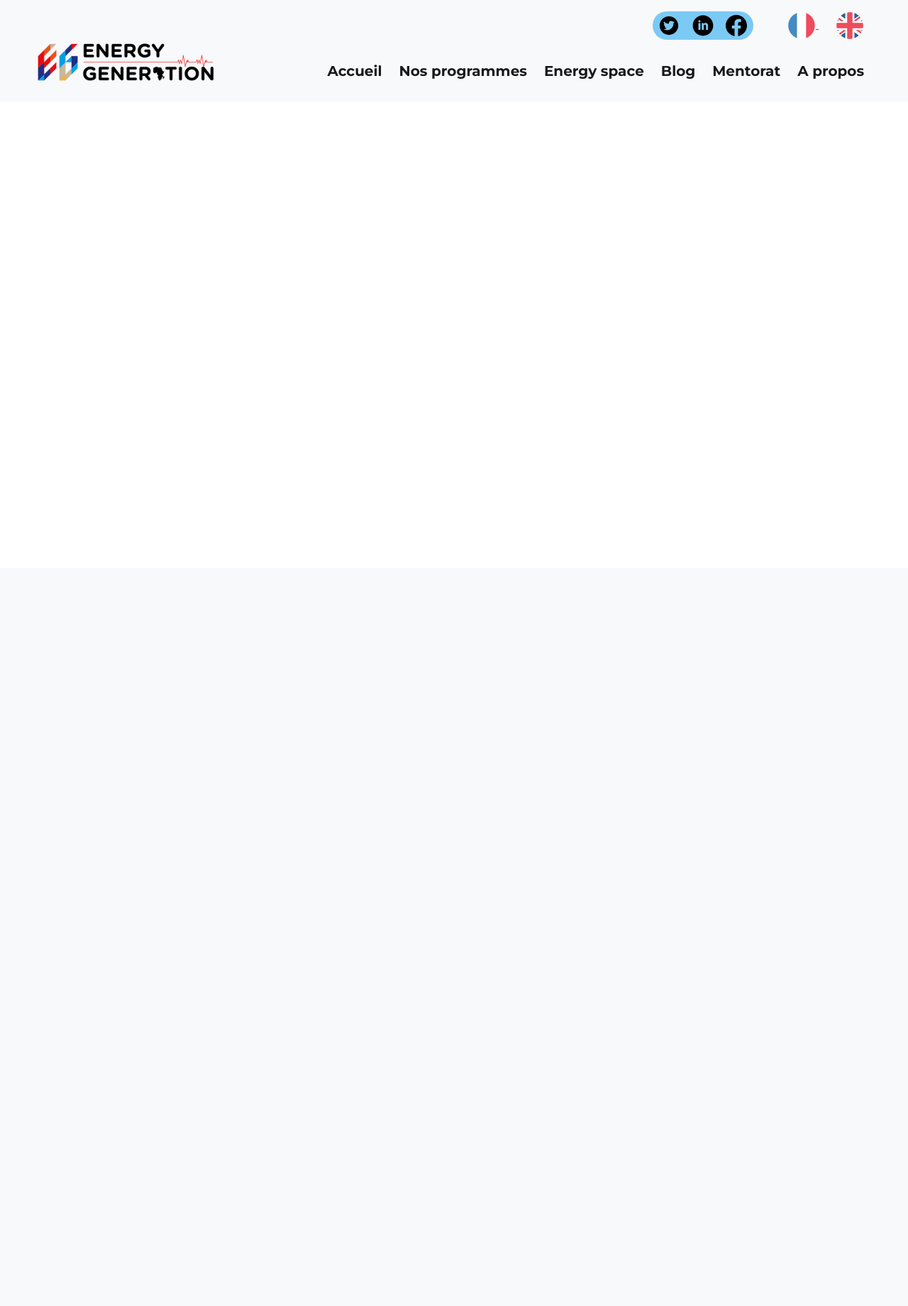
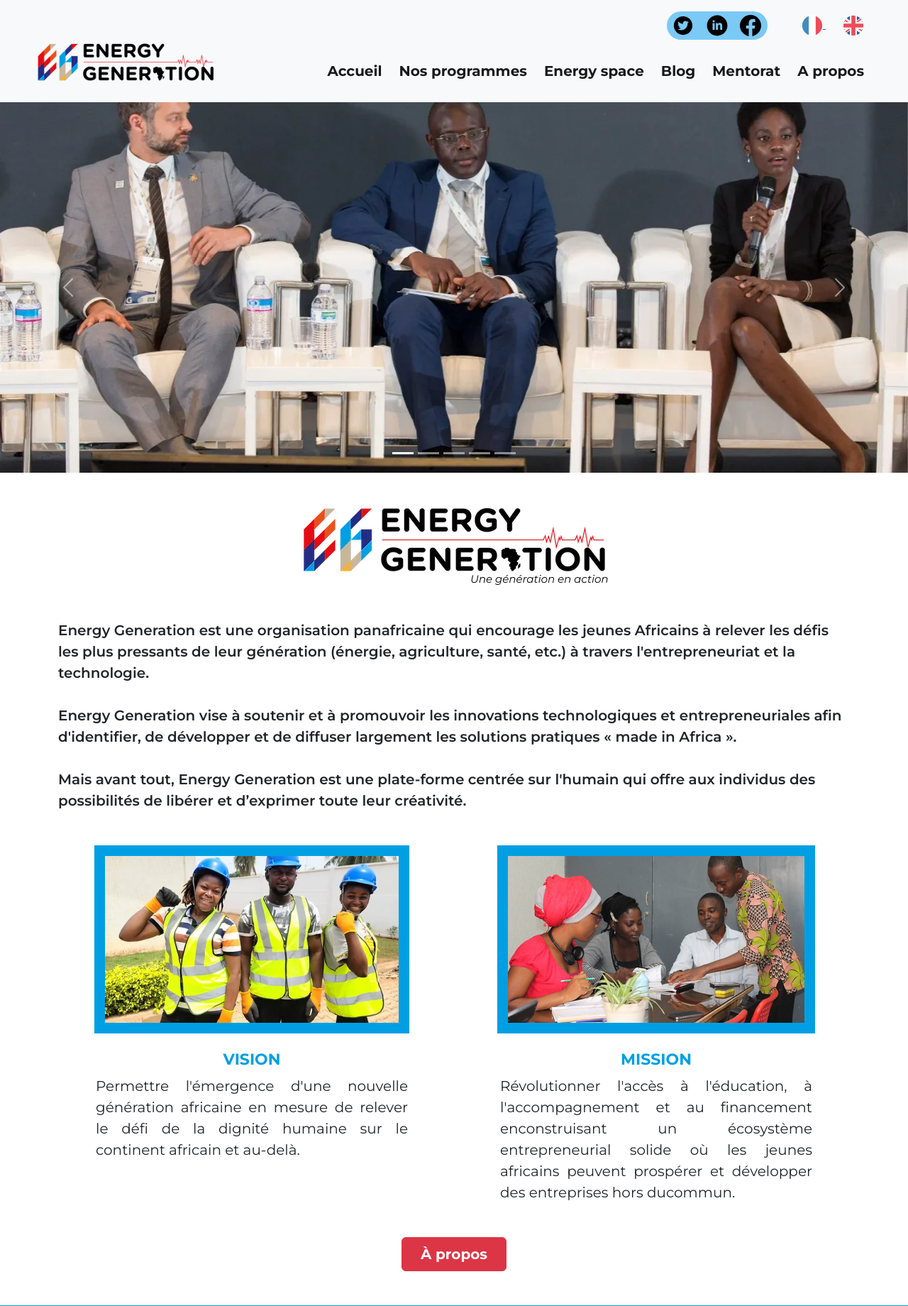
Before and after one commit to energygeneration/falcon-bp-4, a PHP site: page / in a window 1280 px wide. Shown: the top 1840 px of the page at 71% size. Before the commit the page ends 114 px from the top, so only its background shows below. Run offline with PHP 8.4, Linux system fonts and the light colour scheme.

Commit message:
integration du corps de la page d'accueil

```diff
--- a/css/style.css
+++ b/css/style.css
@@ -3,7 +3,48 @@
 body {
   font-family: "Montserrat", sans-serif;
 }
+/*  ============ font paragraphe ============ */
+p {
+  font-size: 20px;
+  font-weight: 600;
+}
 
+h1 {
+  font-weight: 500;
+  font-size: 40px;
+  color: #ffffff;
+}
+
+h2 {
+  font-weight: 700;
+  font-size: 22px;
+  color: #009fe3;
+}
+
+.p-regular {
+  font-weight: 400;
+  font-size: 20px;
+}
+
+.text-justify {
+  display: flex;
+  align-items: center;
+  text-align: justify;
+  margin: auto;
+}
+
+.p-deux {
+  font-weight: 400;
+  font-size: 20px;
+  max-width: 440px;
+}
+
+.pding-bnt{
+  padding: 8px 26px;
+  font-size: 20px;
+  font-weight: 700;
+}
+/* ========= section header =========== */
 .width-header {
   max-width: 1180px;
 }
--- a/index.html
+++ b/index.html
@@ -38,16 +38,16 @@
             </div>
 
             <div>
-                <a href="#" class="me-4 french-flag"><svg xmlns="http://www.w3.org/2000/svg" aria-hidden="true" role="img"
-                        width="40px" height="40px" preserveAspectRatio="xMidYMid meet" viewBox="0 0 64 64">
+                <a href="#" class="me-4 french-flag"><svg xmlns="http://www.w3.org/2000/svg" aria-hidden="true"
+                        role="img" width="30px" height="30px" preserveAspectRatio="xMidYMid meet" viewBox="0 0 64 64">
                         <path fill="#428bc1" d="M1.9 32c0 13.1 8.4 24.2 20 28.3V3.7C10.3 7.8 1.9 18.9 1.9 32z" />
                         <path fill="#ed4c5c" d="M61.9 32c0-13.1-8.3-24.2-20-28.3v56.6c11.7-4.1 20-15.2 20-28.3" />
                         <path fill="#fff"
                             d="M21.9 60.3c3.1 1.1 6.5 1.7 10 1.7s6.9-.6 10-1.7V3.7C38.8 2.6 35.5 2 31.9 2s-6.9.6-10 1.7v56.6" />
                     </svg>
                 </a>
-                <a href="#"><svg xmlns="http://www.w3.org/2000/svg" aria-hidden="true" role="img" width="40px"
-                        height="40px" preserveAspectRatio="xMidYMid meet" viewBox="0 0 64 64">
+                <a href="#"><svg xmlns="http://www.w3.org/2000/svg" aria-hidden="true" role="img" width="30px"
+                        height="30px" preserveAspectRatio="xMidYMid meet" viewBox="0 0 64 64">
                         <path fill="#2a5f9e"
                             d="M22 60.3V46.5l-10.3 7.6c2.9 2.7 6.4 4.8 10.3 6.2m20 0c3.9-1.4 7.4-3.5 10.3-6.2L42 46.4v13.9M3.7 42c.3 1 .7 1.9 1.2 2.9L8.8 42H3.7m51.5 0l3.9 2.9c.4-.9.8-1.9 1.2-2.9h-5.1" />
                         <path fill="#fff"
@@ -94,6 +94,213 @@
             </div>
         </nav>
     </div>
+    <!-- ================ section carousel =============== -->
+
+    <div id="carouselExampleIndicators" class="carousel slide" data-bs-ride="true">
+        <div class="carousel-indicators">
+            <button type="button" data-bs-target="#carouselExampleIndicators" data-bs-slide-to="0" class="active"
+                aria-current="true" aria-label="Slide 1"></button>
+            <button type="button" data-bs-target="#carouselExampleIndicators" data-bs-slide-to="1"
+                aria-label="Slide 2"></button>
+            <button type="button" data-bs-target="#carouselExampleIndicators" data-bs-slide-to="2"
+                aria-label="Slide 3"></button>
+            <button type="button" data-bs-target="#carouselExampleIndicators" data-bs-slide-to="3"
+                aria-label="Slide 4"></button>
+            <button type="button" data-bs-target="#carouselExampleIndicators" data-bs-slide-to="4"
+                aria-label="Slide 5"></button>
+        </div>
+        <div class="carousel-inner">
+            <div class="carousel-item active">
+                <img src="./image/img-carousel-un.webp" max-height="612" class="d-block w-100" alt="un">
+            </div>
+            <div class="carousel-item">
+                <img src="./image/img-carousel-deux.webp" max-height="612" class="d-block w-100" alt="deux">
+            </div>
+            <div class="carousel-item">
+                <img src="./image/img-carousel-trois.webp" max-height="612" class="d-block w-100" alt="trois">
+            </div>
+            <div class="carousel-item">
+                <img src="./image/img-carousel-qtre.webp" max-height="612" class="d-block w-100" alt="quatre">
+            </div>
+            <div class="carousel-item">
+                <img src="./image/img-carousel-cinq.webp" max-height="612" class="d-block w-100" alt="cinq">
+            </div>
+        </div>
+        <button class="carousel-control-prev" type="button" data-bs-target="#carouselExampleIndicators"
+            data-bs-slide="prev">
+            <span class="carousel-control-prev-icon" aria-hidden="true"></span>
+            <span class="visually-hidden">Previous</span>
+        </button>
+        <button class="carousel-control-next" type="button" data-bs-target="#carouselExampleIndicators"
+            data-bs-slide="next">
+            <span class="carousel-control-next-icon" aria-hidden="true"></span>
+            <span class="visually-hidden">Next</span>
+        </button>
+    </div>
+    <!-- ==============section a propos de nous ============ -->
+
+    <div class="container">
+        <div class="text-center mt-5 mb-5">
+            <img src="./image/logo-eg-accueil.png" class="img-fluid" alt="logo-eg-accueil">
+        </div>
+
+        <p class="text-start text-justify">Energy Generation est une organisation panafricaine qui encourage les jeunes
+            Africains à
+            relever les défis les plus pressants de leur génération (énergie, agriculture, santé, etc.) à travers
+            l'entrepreneuriat et la technologie. <br> <br>
+            Energy Generation vise à soutenir et à promouvoir les innovations technologiques et entrepreneuriales afin
+            d'identifier, de développer et de diffuser largement les solutions pratiques « made in Africa ». <br> <br>
+            Mais avant tout, Energy Generation est une plate-forme centrée sur l'humain qui offre aux individus des
+            possibilités de libérer et d’exprimer toute leur créativité.
+        </p> <br> <br>
+    </div>
+
+    <div class="container">
+        <div class="row row-cols-2 text-center mb-5">
+            <div class="col-12 col-sm-6">
+                <img src="./image/img-vision.png" class="img-fluid" alt="logo-eg-accueil">
+            </div>
+            <div class="col-12 col-sm-6">
+                <img src="./image/img-mission.png" class="img-fluid" alt="logo-eg-accueil">
+            </div>
+            <div class="col-12 col-sm-6 mt-4">
+                <h2>VISION <br></h2>
+                <span class="p-deux text-justify">
+                    Permettre l'émergence d'une nouvelle génération africaine en mesure de relever le défi de la dignité
+                    humaine sur le continent africain et au-delà.
+                </span>
+
+            </div>
+            <div class="col-12 col-sm-6 mt-4">
+                <h2>MISSION <br></h2>
+                <span class="p-deux text-justify">
+                    Révolutionner l'accès à l'éducation, à l'accompagnement et au financement enconstruisant un
+                    écosystème entrepreneurial solide où les jeunes africains peuvent prospérer et développer des
+                    entreprises hors ducommun.
+                </span>
+            </div>
+        </div>
+
+        <button type="button" class="btn m-auto mb-5 d-flex btn-danger pding-bnt">À propos</button>
+
+        <!-- ======== nos programmes =========== -->
+
+
+    </div>
+
+    <div class="bar-nos-prog text-justify mb-5">
+        <h1 class="m-auto">NOS PROGRAMMES</h1>
+    </div>
+
+    <div class="container">
+        <p class="text-start text-justify p-regular mb-5">
+            Energy Generation est une organisation panafricaine qui encourage les jeunes
+            Au sein de nos Business Schools, théorie et pratique se rencontrent pour transformer des idées novatrices en
+            entreprises viables. <br><br> En tant qu'étudiant porteur de projet, vous suivrez une formation diplômante
+            en
+            entrepreneuriat et aurez l’occasion de bénéficier de l’expérience pratique des professionnels issus
+            d'entreprises leader mondiales de leur secteur. <br> <br> Au sein de nos écoles, les porteurs de projet
+            bénéficient
+            des installations du laboratoire pour développer leur prototype, ainsi que d’un accompagnement personnalisé
+            pour structurer leur projet entrepreneurial.
+        </p>
+    </div>
+
+    <div class="container mb-5">
+        <div class="row">
+            <div class="col ">
+                <div class="b-e-school btn-nos-prog d-flex justify-content-center m-auto">
+                    <p class="mb-0">La Business & Energy School</p>
+                </div>
+            </div>
+            <div class="col">
+                <div class="b-h-school btn-nos-prog d-flex justify-content-center m-auto">
+                    <p class="mb-0">La Business & Healthcare School</p>
+                </div>
+            </div>
+            <div class="col">
+                <div class="b-a-school btn-nos-prog d-flex justify-content-center m-auto">
+                    <p class="mb-0">La Business & Agri School</p>
+                </div>
+            </div>
+        </div>
+    </div>
+    <!-- ========== formation entreprenariat solaire ============ -->
+
+    <div class="bar-nos-prog text-justify mb-5">
+        <h1 class="m-auto ">LA FORMATION ENTREPRENEURIAT SOLAIRE</h1>
+    </div>
+
+    <div class="container mb-5">
+        <div class="row text-center mb-5">
+            <div class="col">
+                <img src="./image/img-form-solaire.png" class="img-fluid" alt="logo-eg-accueil">
+            </div>
+            <div class="col ">
+                <p class="p-regular entrep-solaire-descript text-justify">
+                    Parce que le solaire représente une véritable opportunité de création d'emplois pour les jeunes tout
+                    en
+                    participant au développement socio-économique des zones rurales africaines notamment, Energy
+                    Generation
+                    a créé un programme de dix mois pour former puis accompagner des entrepreneurs du solaire.
+
+                    Quel que soit votre niveau d'études actuel, la Formation Entrepreneuriat Solaire vous propose un
+                    programme sur mesure pour vous garantir une formation répondant parfaitement à vos besoins et à vos
+                    projets d'avenir.
+                </p>
+
+            </div>
+        </div>
+
+        <button type="button" class="btn m-auto mb-5 d-flex btn-danger pding-bnt">La Formation solaire</button>
+    </div>
+
+    <div class="bar-nos-prog text-justify mb-5">
+        <h1 class="m-auto">L'ENERGY SPACE <br> - INCUBATEUR & SEED FUND -</h1>
+    </div>
+
+    <div class="container mb-5">
+        <div class="row text-center mb-5">
+            <div class="col ">
+                <p class="p-regular entrep-solaire-descript text-justify">
+                    L’Energy Generation Incubator et le Co-working Space accueillent
+
+                    des start-ups prometteuses dans le domaine de l'énergie, mais pas seulement.
+
+                    Les services d'incubation incluent un coaching personnalisé, avec formation et mentorat, ainsi qu’un
+                    soutien dans les activités quotidiennes et les défis rencontrés.
+
+                    Afin de soutenir le développement d'un écosystème entrepreneurial international,
+
+                    l'incubateur accueillera des projets issus de l’Academy, mais aussi plusieurs projets de milieux et
+                    de pays africains différents.
+                </p>
+
+
+            </div>
+
+            <div class="col">
+                <img src="./image/img-form-solaire.png" class="img-fluid" alt="logo-eg-accueil">
+            </div>
+        </div>
+
+        <button type="button" class="btn m-auto mb-5 d-flex btn-danger pding-bnt">L'Energy Space</button>
+    </div>
+
+    <div class="bar-nos-prog text-justify mb-5">
+        <h1 class="m-auto">ILS CROIENT EN NOUS !</h1>
+    </div>
+
+
+
+
+
+
+
+    <script src="https://cdn.jsdelivr.net/npm/bootstrap@5.1.3/dist/js/bootstrap.bundle.min.js"
+        integrity="sha384-ka7Sk0Gln4gmtz2MlQnikT1wXgYsOg+OMhuP+IlRH9sENBO0LRn5q+8nbTov4+1p"
+        crossorigin="anonymous"></script>
+
 </body>
 
 </html>
```
Also changed, not shown: other parts of css/style.css (+39 -0 lines), image/img-carousel-cinq.webp (added), image/img-carousel-deux.webp (added), image/img-carousel-qtre.webp (added), image/img-carousel-trois.webp (added), image/img-carousel-un.webp (added), image/img-form-solaire.png (added), image/img-mission.png (added), image/img-vision.png (added), image/logo-eg-accueil.png (added).
